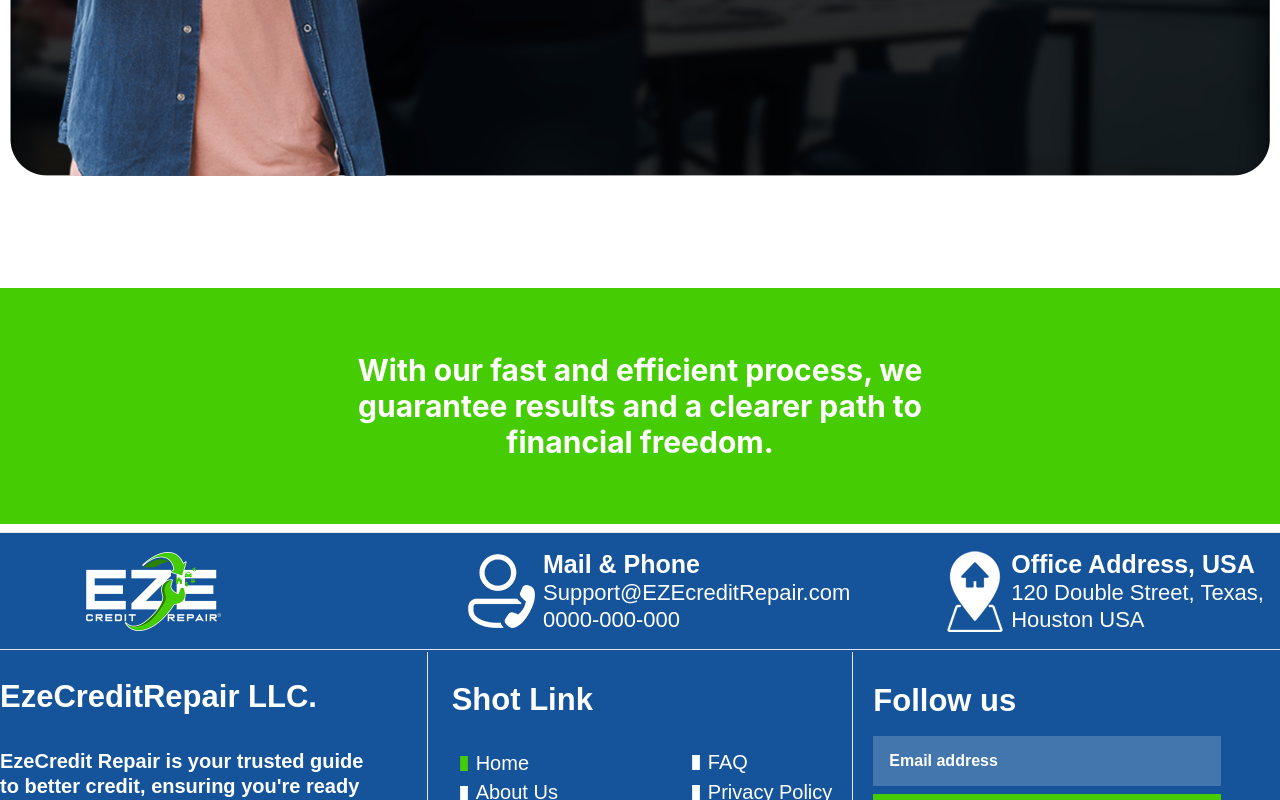
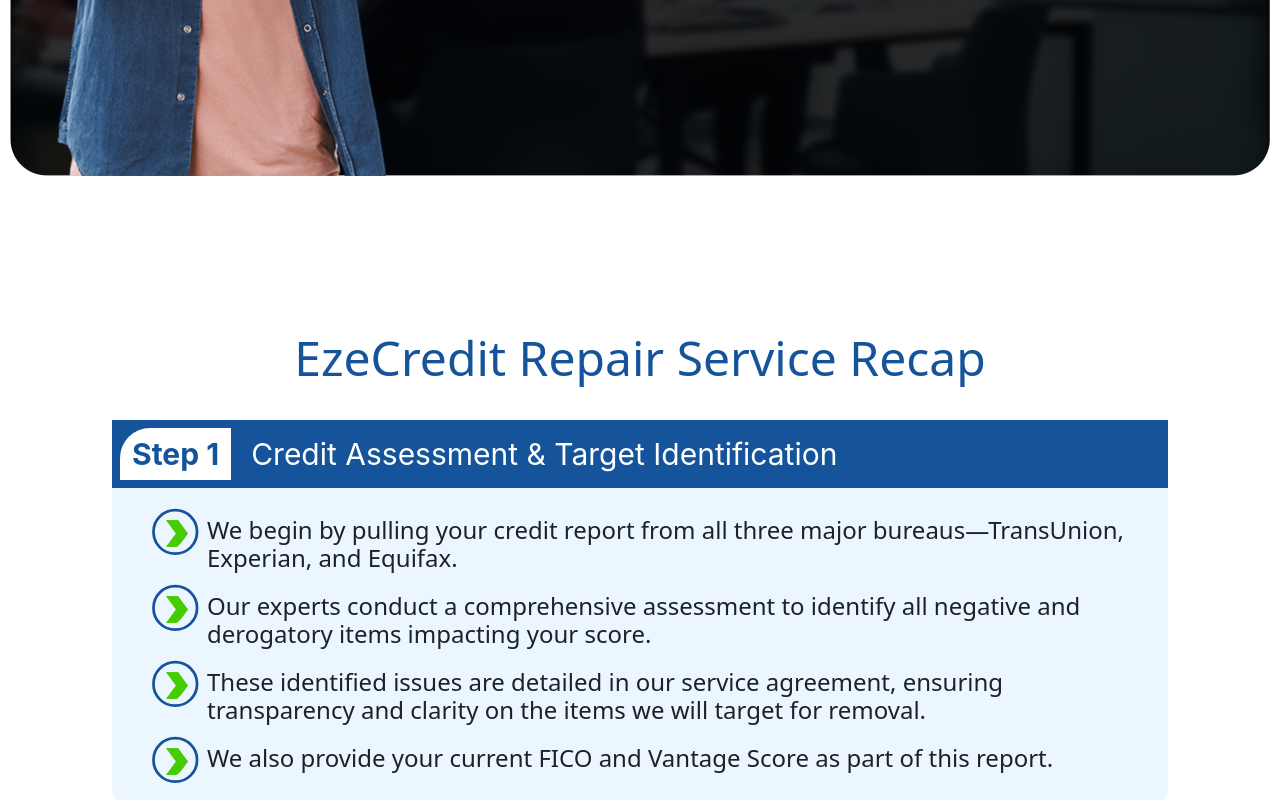
Before and after one commit to Nitin6404/ez-credit-repair, a React (Vite) app: page /pricing in a window 1280 px wide. Shown: the part 2000-2800 px from the top of the page. Built offline with nearby package versions, Linux system fonts and the light colour scheme.

Commit message:
pricing page is completed and the cloning of the Ez Credit Repairs is completed, Responsiveness is next task

```diff
--- a/src/components/landing/Pricing.jsx
+++ b/src/components/landing/Pricing.jsx
@@ -1,6 +1,8 @@
 import AboutUs from "../asset/AboutUsbackground.png";
 import { Footer } from "../common/Footer";
 import { CreditServices } from "../common/CreditServices";
+import pricingPageAero from "../asset/pricingPageAero.svg";
+import pricingPageCircleBlue from "../asset/pricingPageCircleBlue.svg";
 
 export function Pricing() {
   return (
@@ -74,6 +76,7 @@
         </div>
       </div>
       <CreditServices />
+      <CreditRepairProcess />
       <LastHeading />
       <Footer />
     </div>
@@ -92,3 +95,94 @@
     </div>
   );
 }
+
+function CreditRepairProcess() {
+  const steps = [
+    {
+      title: "Credit Assessment & Target Identification",
+      description: [
+        "We begin by pulling your credit report from all three major bureaus—TransUnion, Experian, and Equifax.",
+        "Our experts conduct a comprehensive assessment to identify all negative and derogatory items impacting your score.",
+        "These identified issues are detailed in our service agreement, ensuring transparency and clarity on the items we will target for removal.",
+        "We also provide your current FICO and Vantage Score as part of this report.",
+      ],
+    },
+    {
+      title: "Item Removal Process",
+      description: [
+        "Once the service agreement is finalized, we go to work on removing the negative items.",
+        "We focus on inaccuracies, unverified information, late payments, collections, and other derogatory items listed in your agreement.",
+        "We handle all disputes and interventions with the bureaus and creditors to ensure your credit report is cleaned up as quickly as possible.",
+      ],
+    },
+    {
+      title: "Timely Progress Updates",
+      description: [
+        "Throughout the process, you’ll receive timely updates as each negative item is removed from your credit profile.",
+        "Our member dashboard allows you to track real-time progress and view the improvements on all three credit reports.",
+      ],
+    },
+    {
+      title: "Post-Cleanup Score Boost Options",
+      description: [
+        "Once all targeted items are removed, we’ll provide options to help boost your score further.",
+        "This may include credit line recommendations, secured credit cards, or other strategies to help you reach your desired FICO score range.",
+      ],
+    },
+    {
+      title: "Ongoing Monitoring & Maintenance",
+      description: [
+        "To ensure long-term success, we offer ongoing credit monitoring services.",
+        "We’ll track your credit score improvements, helping you maintain a strong credit standing.",
+      ],
+    },
+  ];
+
+  return (
+    <div className="mx-28 my-10">
+      <p className="text-5xl text-[#15549A] leading-[60px] font-normal text-center mb-8">
+        EzeCredit Repair Service Recap
+      </p>
+      <div className="space-y-8">
+        {steps.map((step, index) => (
+          <div key={index} className="bg-[#ECF6FF] rounded-b-2xl">
+            <div className="w-full bg-[#15549A] flex justify-start items-center space-x-5 font-inter text-3xl leading-9 py-2 px-2">
+              <div className="bg-white font-bold text-[#15549A] py-2 px-3  rounded-tl-[30px]">
+                Step {index + 1}
+              </div>
+              <div className="font-normal text-white">{step.title}</div>
+            </div>
+            <div className="px-10 py-5">
+              <ul className="list-none space-y-3">
+                {step.description.map((desc, idx) => (
+                  <li
+                    key={idx}
+                    className="h-full flex items-start text-lg text-[#555]"
+                  >
+                    <img
+                      src={pricingPageCircleBlue}
+                      alt="Bullet"
+                      width={47}
+                      height={47}
+                      className="mr-2"
+                    />
+                    <img
+                      src={pricingPageAero}
+                      alt="Arrow"
+                      width={22}
+                      height={27}
+                      className="ml-3.5 mt-3 absolute"
+                    />
+                    <div className="w-full h-full flex items-center lg:mt-2 text-2xl text-[#1C2228] leading-7">
+                      {desc}
+                    </div>
+                  </li>
+                ))}
+              </ul>
+            </div>
+          </div>
+        ))}
+      </div>
+    </div>
+  );
+}
```
Also changed, not shown: src/components/asset/pricingPageAero.svg (added), src/components/asset/pricingPageCircleBlue.svg (added).
